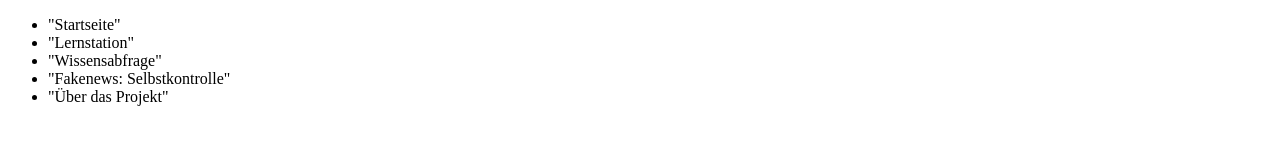
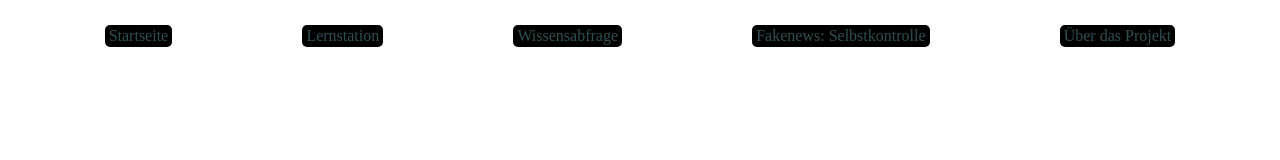
Before and after one commit to johann1472/Lernstation-Fake-News, a plain HTML site: page index.html in a window 1280 px wide. Drawn offline with Linux system fonts and the light colour scheme.

Commit message:
Meiste Unterseiten erstellt, Navigationsleiste in Teilen designt

```diff
--- a/index.html
+++ b/index.html
@@ -2,19 +2,19 @@
 <html lang="de">
   <head>
     <title>
-      "Lernstation politische Medien - Wandel, Information, Fakenews"
+      Lernstation politische Medien - Wandel, Information, Fakenews
     </title>
-    <link rel="stylesheet" href="style.css" />
+    <link rel="stylesheet" href="/style.css" />
     <meta name="viewport" content="width=device-width, initial-scale=1.0" />
   </head>
   <body>
     <header>
         <ul>
-            <li>"Startseite"</li>
-            <li>"Lernstation"</li>
-            <li>"Wissensabfrage"</li>
-            <li>"Fakenews: Selbstkontrolle"</li>
-            <li>"Über das Projekt"</li>
+            <li><a href="/index.html">&nbspStartseite&nbsp</a></li>
+            <li><a href="/Lernstation-Start.html">&nbspLernstation&nbsp</a></li>
+            <li><a href="/Wissensabfrage.html">&nbspWissensabfrage&nbsp</a></li>
+            <li><a href="/Selbstkontrolle.html">&nbspFakenews: Selbstkontrolle&nbsp</a></li>
+            <li><a href="/Ueber.html">&nbspÜber das Projekt&nbsp</a></li>
         </ul>
     </header>
   </body>
--- a/style.css
+++ b/style.css
@@ -1,3 +1,39 @@
 body {
+}
+a:link{
+    color: darkslategray;
+    text-decoration: none;
+}
+a:visited{
+    color: darkslategray;
+    text-decoration: none;
+}
+a:hover{
+    color:darkblue;
+    text-decoration: none;
+}
+header {
+    position: sticky;
+    margin: auto;
+    width: 95%;
+    margin-top: 2%;
+  ul {
+    list-style-type: none;
+    margin: 0;
+    padding: 0;
+    display: flex;
+  }
+  li {
+    margin: auto;
+    border: transparent;
+    border-style: hidden;
+    border-radius: 5px;
+    background-color: black;
+    padding-top: 2px;
+    padding-bottom: 2px;
+  }
+}
+p {
+    width: 80%;
 
 }
```
Also changed, not shown: Lernstation-Start.html (added), Selbstkontrolle.html (added), Ueber.html (added), Wissensabfrage.html (added).
